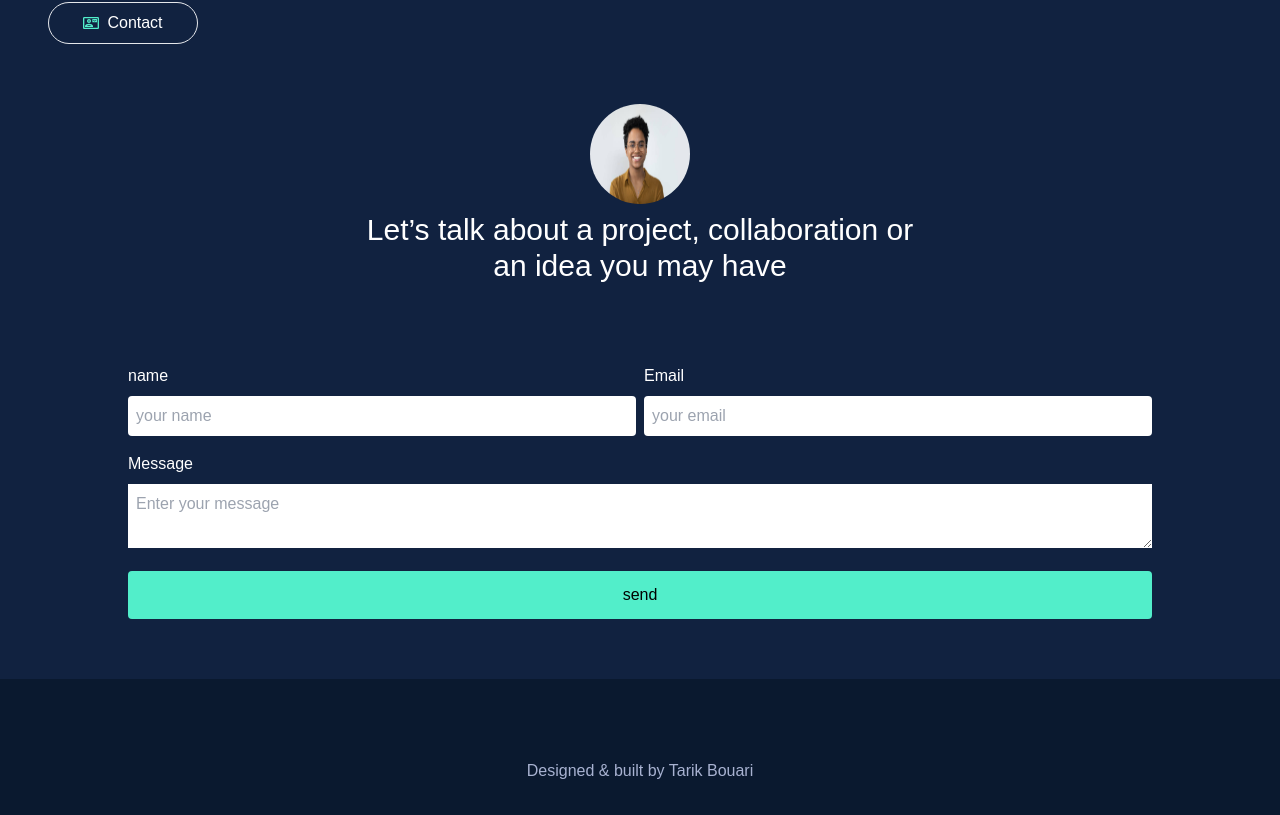
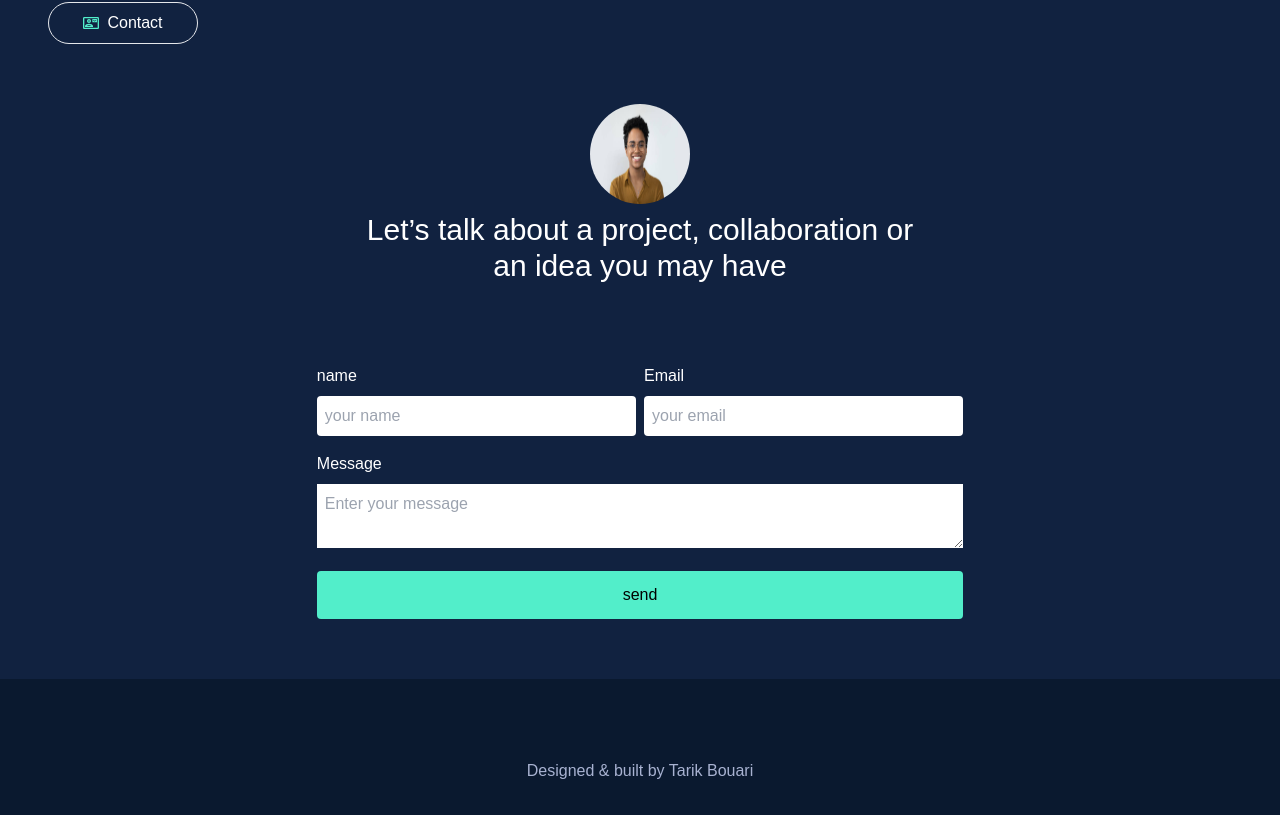
Before and after one commit to tarikbouari/Portfolio, a React (Create React App) app: page / in a window 1280 px wide. Shown: the part 4830-5645 px from the top of the page. Built offline with nearby package versions, Linux system fonts and the light colour scheme.

Commit message:
Configure emailjs library

```diff
--- a/src/components/Contact.js
+++ b/src/components/Contact.js
@@ -30,9 +30,9 @@ const Contact = () => {
         <div className=" flex flex-col  gap-4 py-7 ">
           <div className="flex flex-col justify-center items-center gap-2 px-8 py-8 ">
             <img src={profile} alt="profile" className="w-[100px] h-[100px] rounded-full" />
-            <h4 className="text-2xl xl:text-3xl w-[50%] text-center"> Let’s talk about a project, collaboration or an idea you may have</h4>
+            <h4 className="text-2xl xl:text-3xl md:w-[50%] text-center"> Let’s talk about a project, collaboration or an idea you may have</h4>
           </div>
-          <form className="py-8 flex flex-col gap-4 px-20" ref={form} onSubmit={sendEmail}>
+          <form className="py-8 flex flex-col gap-4 md:w-[60%] mx-auto xl:px-8" ref={form} onSubmit={sendEmail}>
             <div className="flex gap-2">
               <label htmlFor="name" className="w-full">
                 name
```
